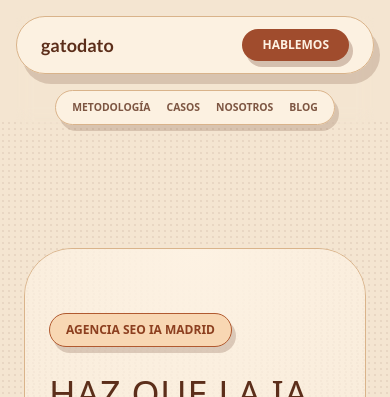
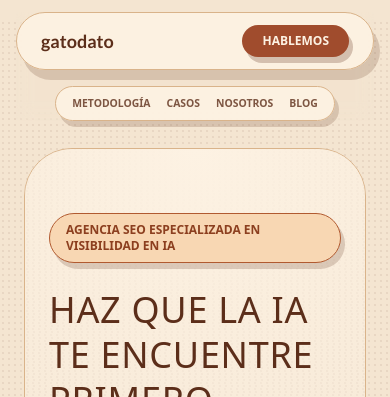
Before and after one commit to graphext/datogato-landing, a Next.js app: page / in a window 390 px wide. Shown: the top 397 px of the page. Built offline with nearby package versions, Linux system fonts and the light colour scheme; a web font is replaced by a local one.

Commit message:
Update dev server guidelines in rules file, adjust layout padding for improved spacing, and refine hero badge text for clarity.

```diff
--- a/src/app/layout.tsx
+++ b/src/app/layout.tsx
@@ -116,12 +116,12 @@ export default function RootLayout({
         >
           {JSON.stringify(jsonLd)}
         </Script>
-        <div className="pointer-events-none fixed left-0 right-0 top-0 z-50 px-4 pt-4 sm:px-6">
+        <div className="pointer-events-none fixed left-0 right-0 top-0 z-50 px-4 pt-3 sm:px-6 sm:pt-4">
           <div className="pointer-events-auto">
             <Header />
           </div>
         </div>
-        <div className="pt-[120px]">{children}</div>
+        <div className="pt-[20px] sm:pt-[20px] lg:pt-[20px]">{children}</div>
       </body>
     </html>
   );
--- a/src/lib/content.ts
+++ b/src/lib/content.ts
@@ -8,7 +8,7 @@ export const brand = {
 };
 
 export const hero = {
-  badge: "Agencia SEO IA Madrid",
+  badge: "Agencia SEO especializada en visibilidad en IA",
   title: "Haz que la IA te encuentre primero",
   subtitle:
     "Optimizamos tu presencia para ChatGPT, Google AI Overview, Gemini, Perplexity, Grok y los modelos que tus clientes consultan a diario.",
```
Also changed, not shown: 1 other file (tests, documents, lock files or other folders).
